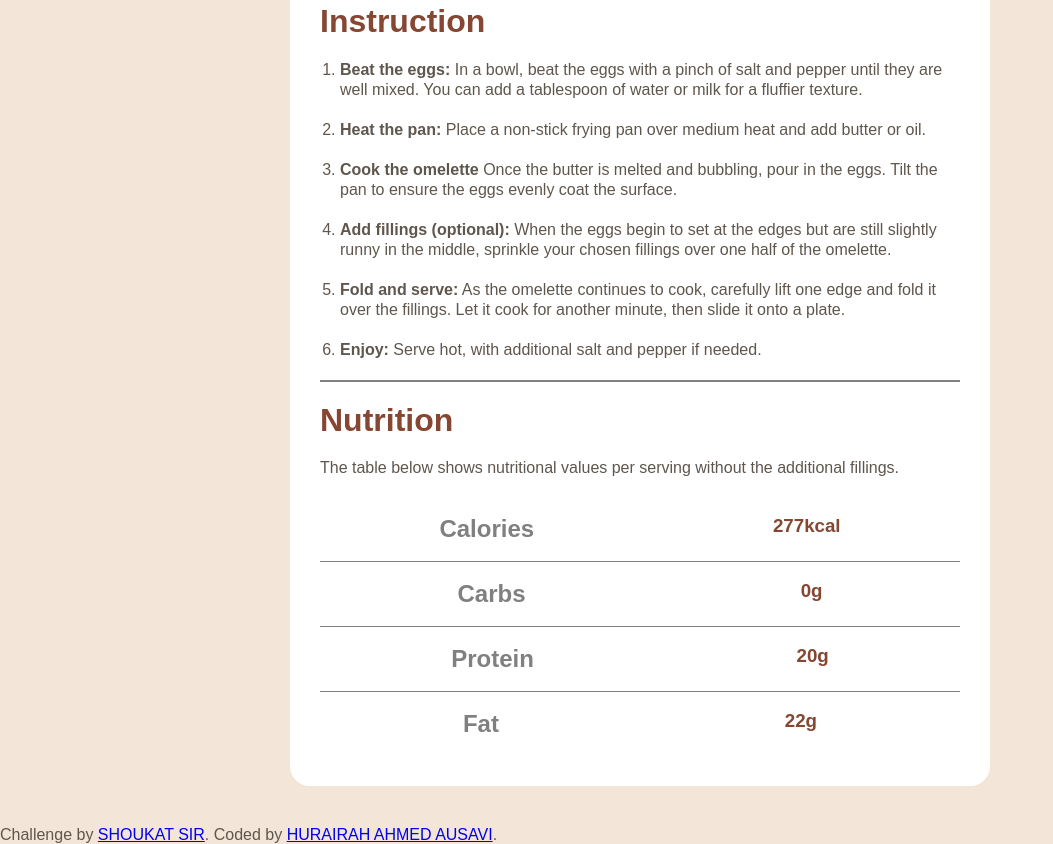
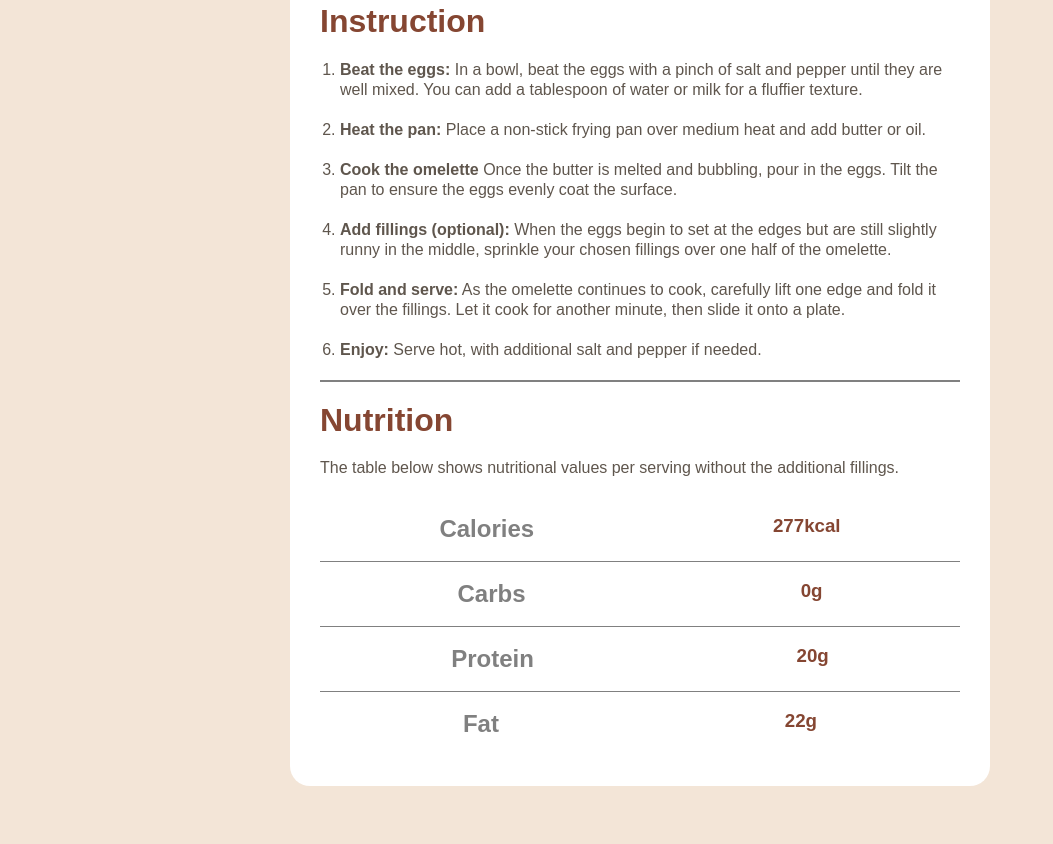
Before and after one commit to ABUHURAIAH/newomlet, a plain HTML site: page index.html in a window 1280 px wide. Shown: the part 987-1831 px from the top of the page, without its empty margins (0-1053 px from the left). Drawn offline with Linux system fonts and the light colour scheme.

Commit message:
removed the extra point

```diff
--- a/index.html
+++ b/index.html
@@ -134,11 +134,6 @@
       </div>
     </div>
 
-    <div class="attribution">
-      Challenge by
-      <a href="https://www.frontendmentor.io?ref=challenge" target="_blank"
-        >SHOUKAT SIR</a
-      >. Coded by <a href="#">HURAIRAH AHMED AUSAVI</a>.
-    </div>
+
   </body>
 </html>
```
